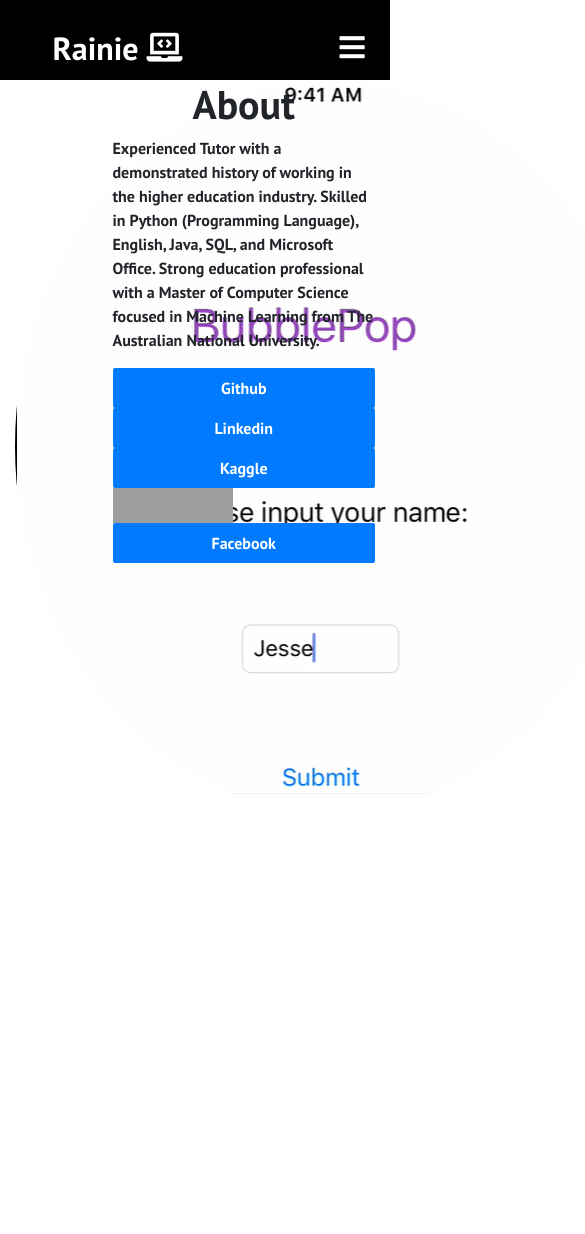
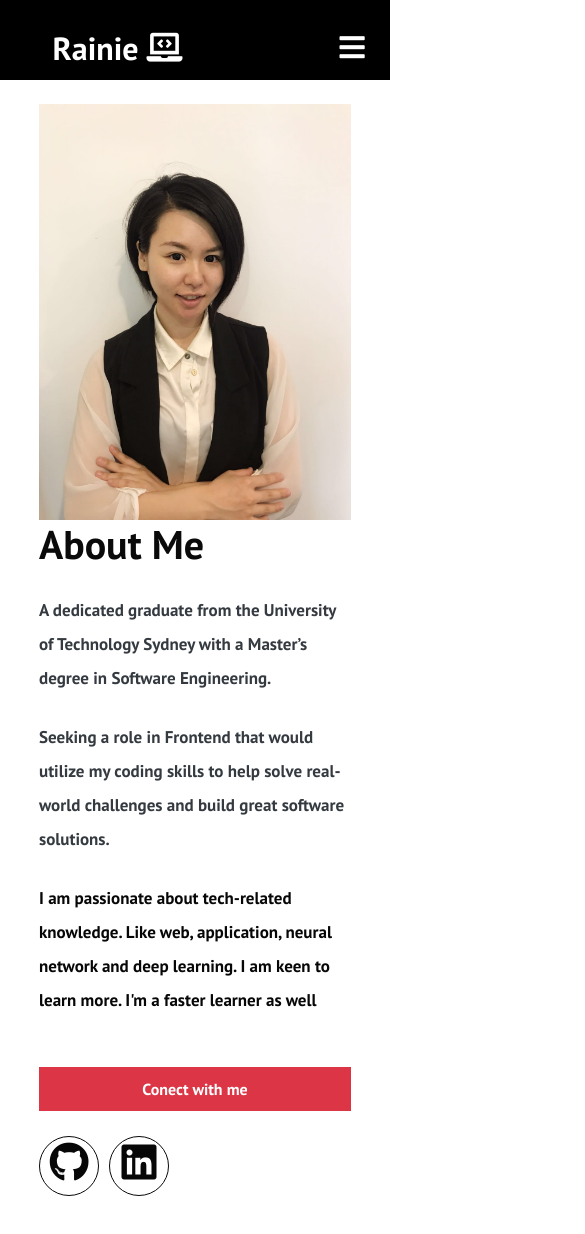
Before and after one commit to YuhuiRainie/personal_website, a React (Create React App) app: page /about in a window 390 px wide. Shown: the top 1234 px of the page, 585 px wide, since content can reach past the window. Before the commit the page ends 844 px from the top, so only its background shows below. Built offline with nearby package versions, Linux system fonts and the light colour scheme; grey boxes are pictures that could not be loaded.

Commit message:
about me and footer

```diff
--- a/src/App.css
+++ b/src/App.css
@@ -5,7 +5,7 @@
   font-family: 'PT Sans', sans-serif;
 }
 
-/* .home,
+.home,
 .about,
 .projects,
 .resume {
@@ -14,7 +14,7 @@
   align-items: center;
   justify-content: center;
   font-size: 3rem;
-} */
+}
 
 .about {
   background-position: center;
--- a/src/App.js
+++ b/src/App.js
@@ -12,8 +12,8 @@ function App () {
       <Navbar />
       <Switch>
         <Route path='/' exact component={Home} />
-        <Route path='/about' exact component={About} />
-        <Route path='/projects' exact component={projects} />
+        <Route path='/about' component={About} />
+        <Route path='/projects' component={projects} />
       </Switch>
     </Router>
   )
--- a/src/components/Button.js
+++ b/src/components/Button.js
@@ -14,7 +14,7 @@ export const Button = ({
   const checkButtonStyle = STYLES.includes(buttonStyle) ? buttonStyle : STYLES[0]
   const checkButtonSize = SIZES.includes(buttonSize) ? buttonSize : SIZES[0]
   return (
-    <Link to='/resume' className='btn-mobile'>
+    <Link to='/projects' className='btn-mobile'>
       <button
         className={`btn ${checkButtonStyle} ${checkButtonSize}`}
         onClick={onClick}
--- a/src/components/Card.css
+++ b/src/components/Card.css
@@ -1,10 +1,11 @@
 .cards {
     padding: 4rem;
-    background: #fff;
+    background: rgb(8, 8, 8);
   }
 
-  h1 {
+  .projects_heading{
     text-align: center;
+    color:#fff;
   }
 
   .cards__container {
@@ -30,6 +31,7 @@
     flex: 1;
     margin: 0 1rem;
     border-radius: 10px;
+    background-color: #fff;
   }
 
   .cards__item__link {
@@ -99,11 +101,11 @@
     line-height: 24px;
   }
 
-  @media only screen and (min-width: 1200px) {
+  /* @media only screen and (min-width: 1200px) {
     .content__blog__container {
       width: 84%;
     }
-  }
+  } */
 
   @media only screen and (min-width: 1024px) {
     .cards__items {
--- a/src/components/CardItem.js
+++ b/src/components/CardItem.js
@@ -5,7 +5,7 @@ function CardItem (props) {
   return (
     <>
       <li className='cards__item'>
-        <Link className='cards__item__link' to={props.path}>
+        <Link className='cards__item__link' target={props.path}>
           <figure className='cards__item__pic-wrap' data-category={props.label}>
             <img
               className='cards__item__img'
--- a/src/components/pages/About.css
+++ b/src/components/pages/About.css
@@ -1,3 +1,138 @@
-#about {
-    background-color:#f3efe0;
-}
+
+
+  .about{
+    padding: 4rem;
+    background: #fff;
+    /* width: 100%;
+    margin: 0 auto; */
+  }
+
+  .about .triangle-right{
+    margin-top: 95px;
+    width: 0;
+    height: 0;
+    border-top: 259px solid transparent;
+    border-left: 470px solid #d6c6b2;
+    border-bottom: 259px solid transparent;
+
+
+  }
+
+  .about .triangle-right img{
+    position: absolute;
+    left: -1px;
+    top: 81px;
+    width: 74%;
+
+  }
+/*
+  .fa-play{
+    font-size: 100px;
+
+  }
+
+
+  .p-first{
+    margin-bottom: 30px;
+  }
+   */
+
+  .about h1{
+    margin-bottom: 47px;
+    margin-top: 12px;
+
+  }
+
+
+  .social-link-text{
+    margin-top: 50px;
+    margin-bottom: 25px;
+
+  }
+
+  .about-link{
+    padding-left: 0px;
+  }
+
+  .about-link li{
+    display: inline-block;
+  }
+
+ .about-link li a i{
+    width: 60px;
+    height: 60px;
+    border-radius: 70%;
+    line-height: 50px;
+    justify-self: start;
+    text-align: center;
+    border: 1px solid #080808;
+    margin-right: 10px;
+    font-size: 40px;
+    color: #070707;
+    transition: all .3s;
+
+  }
+
+
+  .about-link li a i:hover{
+    color: #fff;
+    background: rgb(8, 8, 8);
+    border-color: #fff;
+
+  }
+
+
+  .about .about-img{
+    position: relative;
+
+  }
+
+  .about .about-img{
+    position: relative;
+
+  }
+
+
+  .color-3{
+    color: #0a0a0a;
+  }
+
+
+  .text-white{
+    color: black;
+  }
+
+
+  p{
+    margin-bottom: 25px;
+    margin-top: 25px;
+    font-size: 17px;
+    line-height: 200%;
+    color: #070707;
+  }
+
+  .btn-danger{
+    border-radius: 0;
+    padding: 10px 20px;
+  }
+  .about_container {
+    display: flex;
+    flex-flow: column;
+    align-items: center;
+    max-width: 100%;
+    width: 100%;
+    margin: 0 auto;
+    background-color: #fff
+  }
+  .my_picture {
+    width: 100%;
+    height: auto;
+  }
+  /* .fab fa-github{
+
+  } */
+  @media only screen and (max-width: 960px) {
+    .about_container {
+      width: 100%;
+    }
+  }
--- a/src/components/pages/About.js
+++ b/src/components/pages/About.js
@@ -1,33 +1,64 @@
 import React from 'react'
-import Button from 'react-bootstrap/Button'
-import { Container, Row, Col, Image } from 'react-bootstrap'
+import './About.css'
+import { Link } from 'react-router-dom'
+// import CardItem from '../CardItem'
+// import '../Card.css'
+// import Button from 'react-bootstrap/Button'
+// import { Container, Row, Col, Image } from 'react-bootstrap'
 function About () {
   return (
-    <div id='about' className='about_me'>
-      <Container>
-        <Row>
-          <Col xs={3}>
-            <Image src='/projects/bubblePop.png' roundedCircle />
-          </Col>
-          <Col xs={9}>
-            <h1 className='header'>About</h1>
-            <p>Experienced Tutor with a demonstrated history of working in the higher education industry. Skilled in Python (Programming Language), English, Java, SQL, and Microsoft Office. Strong education professional with a Master of Computer Science focused in Machine Learning from The Australian National University. </p>
-            <Button href='https://github.com/sharkdeng'>Github</Button>
-            <Button href='https://www.linkedin.com/in/shark-deng-6639b2181/'>Linkedin</Button>
-            <Button href='https://www.kaggle.com/muerbingsha'>Kaggle</Button>
-            <a href='https://stackoverflow.com/users/9355534/shark-deng'>
-              <img
-                src='https://stackoverflow.com/users/flair/9355534.png'
-                width='120'
-                height='35'
-                alt='profile for Shark Deng at Stack Overflow, Q&amp;A for professional and enthusiast programmers'
-                title='profile for Shark Deng at Stack Overflow, Q&amp;A for professional and enthusiast programmers'
-              />
-            </a>
-            <Button href='https://www.facebook.com/limin.deng.2019'>Facebook</Button>
-          </Col>
-        </Row>
-      </Container>
+    <div className='about_container'>
+      <div className='container'>
+        <div className='p-4 mb-0 bg-white text-dark'>
+          <div className='row'>
+            <div className='col-md-5'>
+              <div className='about-img'>
+                {/* <img className='shape' src='projects/bubblePop.png' alt='' /> */}
+                <img className='my_picture' src='/my_photo/my_pic1.jpg' alt='' />
+              </div>
+            </div>
+            <br />
+            <div className='col-md-7 about-right'>
+              <h1 className='color-3'><b>About Me</b>
+              </h1>
+              <p className='text-dark'>
+              A dedicated graduate from the University of Technology Sydney with a Master’s degree in Software Engineering.
+              </p>
+              <p className='text-dark'>
+              Seeking a role in Frontend that would utilize my coding skills to help solve real-world challenges and build great software solutions.
+              </p>
+              <p>
+              I am passionate about tech-related knowledge. Like web, application, neural network and deep learning. I am keen to learn more. I'm a faster learner as well
+              </p>
+              <h3 className='color-3 social-link-text'>
+                <button className='btn btn-danger'>Conect with me</button>
+              </h3>
+              <ul className='about-link'>
+                <li>
+                  <Link
+                    className='social-icon-link Github'
+                    to='/'
+                    target='https://github.com/YuhuiRainie'
+                    aria-label='Github'
+                  >
+                    <i className='fab fa-github' />
+                  </Link>
+                </li>
+                <li>
+                  <Link
+                    className='social-icon-link Linkedin'
+                    to='/'
+                    target='https://www.linkedin.com/in/yuhui-liu/'
+                    aria-label='LinkedIn'
+                  >
+                    <i className='fab fa-linkedin' />
+                  </Link>
+                </li>
+              </ul>
+            </div>
+          </div>
+        </div>
+      </div>
     </div>
   )
 }
--- a/src/components/pages/Footer.css
+++ b/src/components/pages/Footer.css
@@ -0,0 +1,166 @@
+.footer-container {
+    background-color: rgb(8, 8, 8);
+    display: flex;
+    flex-direction: column;
+    justify-content: center;
+    align-items: center;
+  }
+
+  .footer-subscription {
+    display: flex;
+    flex-direction: column;
+    justify-content: center;
+    align-items: center;
+    text-align: center;
+
+    margin-bottom: 24px;
+    padding: 24px;
+    color: #fff;
+  }
+
+  .footer-subscription > p {
+    font-family: 'Trebuchet MS', 'Lucida Sans Unicode', 'Lucida Grande',
+      'Lucida Sans', Arial, sans-serif;
+  }
+
+  .footer-subscription-heading {
+    margin-bottom: 24px;
+    font-size: 24px;
+  }
+
+  .footer-subscription-text {
+    margin-bottom: 24px;
+    font-size: 20px;
+  }
+
+  .footer-input {
+    padding: 8px 20px;
+    border-radius: 2px;
+    margin-right: 10px;
+    outline: none;
+    border: none;
+    font-size: 18px;
+    margin-bottom: 16px;
+    border: 1px solid #fff;
+  }
+
+  /* .footer-links {
+    width: 100%;
+    max-width: 1000px;
+    display: flex;
+    justify-content: center;
+  } */
+
+  .footer-link-wrapper {
+    display: flex;
+  }
+
+  .footer-link-items {
+    display: flex;
+    flex-direction: column;
+    align-items: flex-start;
+    margin: 16px;
+    text-align: left;
+    width: 160px;
+    box-sizing: border-box;
+  }
+
+  .footer-link-items h2 {
+    margin-bottom: 16px;
+  }
+
+  .footer-link-items > h2 {
+    color: #fff;
+  }
+
+  .footer-link-items a {
+    color: #fff;
+    text-decoration: none;
+    margin-bottom: 0.5rem;
+  }
+
+  .footer-link-items a:hover {
+    color: #e9e9e9;
+    transition: 0.3s ease-out;
+  }
+
+  .footer-email-form h2 {
+    margin-bottom: 2rem;
+  }
+
+  .footer-input::placeholder {
+    color: #b1b1b1;
+  }
+
+  /* Social Icons */
+  .social-icon-link {
+    color: #fff;
+    font-size: 24px;
+  }
+
+  .social-media {
+    max-width: 1000px;
+    width: 100%;
+  }
+
+  .social-media-wrap {
+    display: flex;
+    justify-content: space-between;
+    align-items: center;
+    width: 90%;
+    max-width: 1000px;
+    margin: 40px auto 0 auto;
+  }
+
+  .social-icons {
+    display: flex;
+    justify-content:space-around;
+    align-items: center;
+    width: 240px;
+  }
+
+  .social-logo {
+    color: #fff;
+    justify-self: start;
+    margin-left: 2px;
+    cursor: pointer;
+    text-decoration: none;
+    font-size: 2rem;
+    display: flex;
+    align-items: center;
+    margin-bottom: 16px;
+  }
+
+  .website-rights {
+    color: #fff;
+    margin-bottom: 16px;
+  }
+
+  @media screen and (max-width: 820px) {
+    .footer-links {
+      padding-top: 2rem;
+    }
+
+    .footer-input {
+      width: 100%;
+    }
+
+    .btn {
+      width: 100%;
+    }
+
+    .footer-link-wrapper {
+      flex-direction: column;
+    }
+
+    .social-media-wrap {
+      flex-direction: column;
+    }
+  }
+  .text-white{
+      margin-top: 10%;
+      margin-bottom: 0;
+  }
+
+  @media screen and (max-width: 768px) {
+  }
--- a/src/components/pages/Home.js
+++ b/src/components/pages/Home.js
@@ -3,6 +3,7 @@ import Header from '../Header'
 import React from 'react'
 import Card from '../Cards'
 import About from './About'
+import Footer from './Footer'
 
 function Home () {
   return (
@@ -10,6 +11,7 @@ function Home () {
       <Header />
       <About />
       <Card />
+      <Footer />
     </div>
   )
 }
```
Also changed, not shown: src/components/Cards.js (+6 -6 lines), src/components/pages/Footer.js (+35 -2 lines), public/my_photo/my_pic.jpg (added), public/my_photo/my_pic1.jpg (added).
